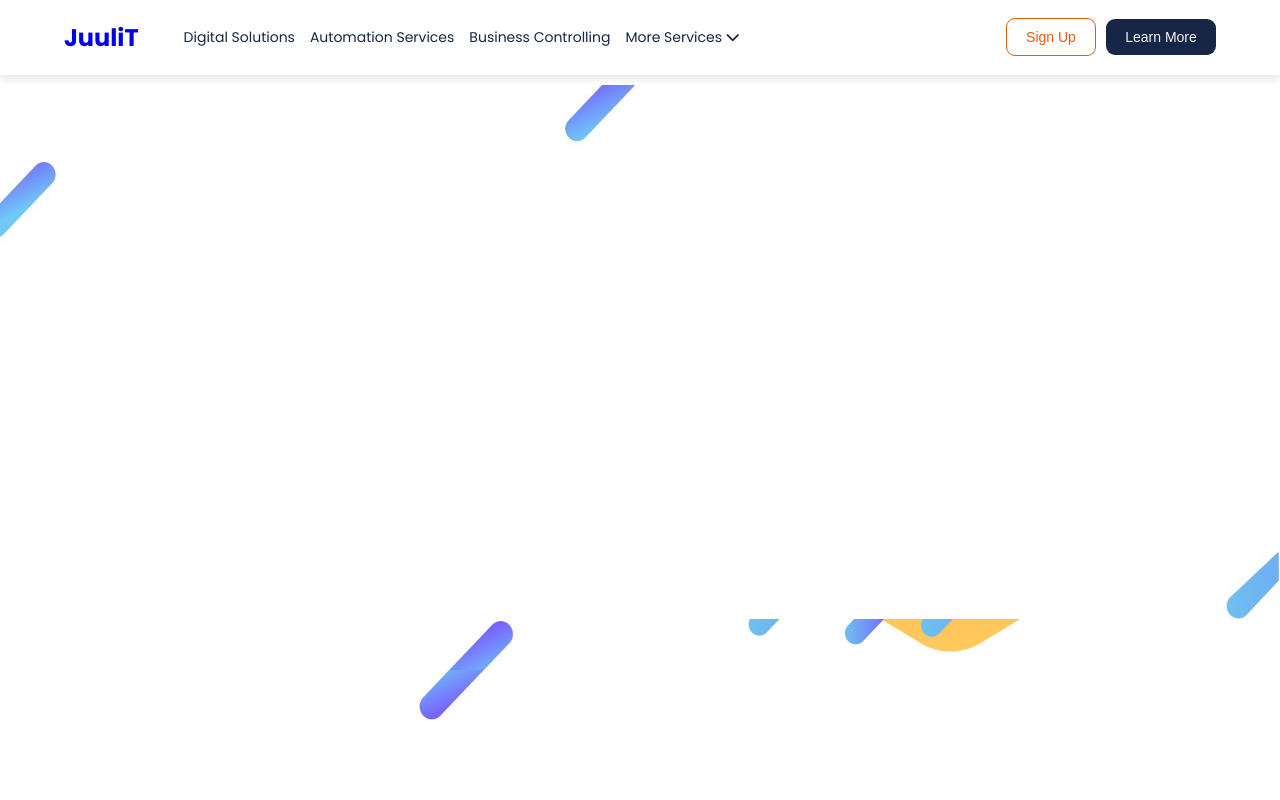
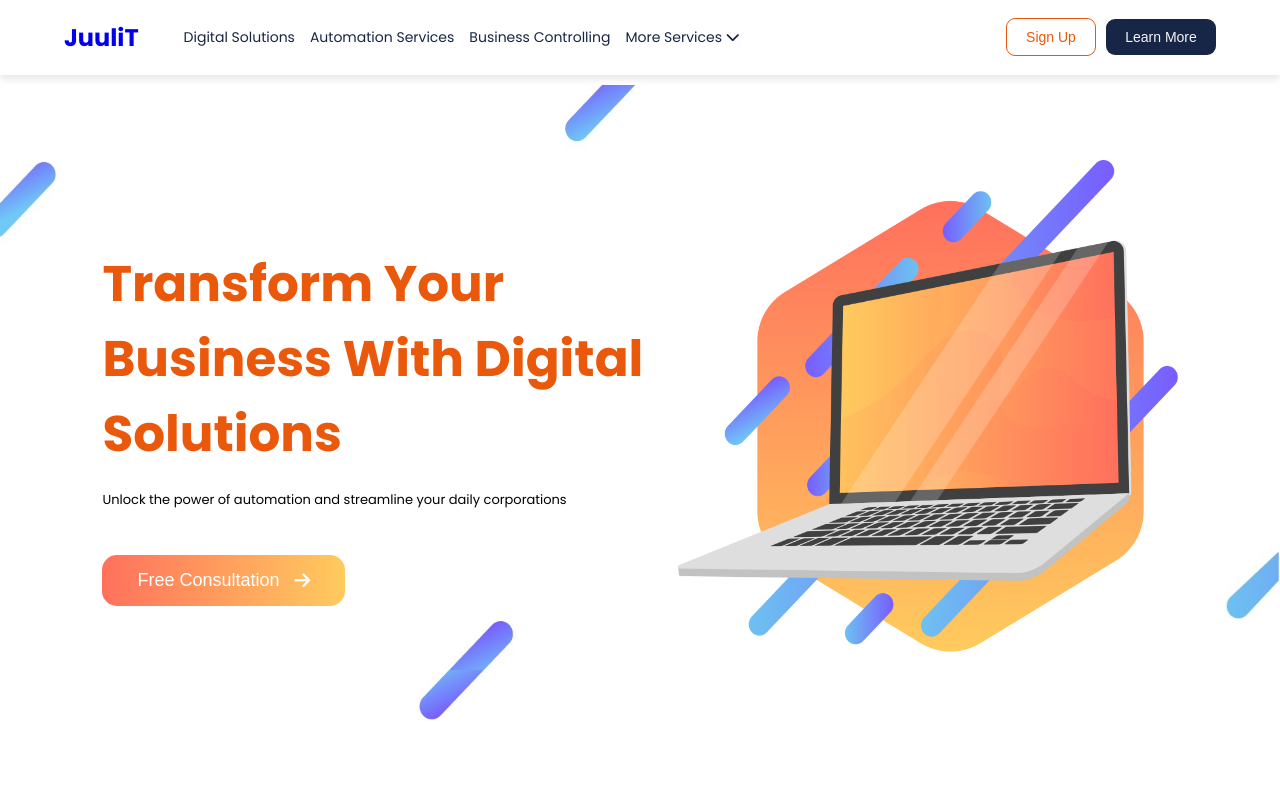
Before and after one commit to SeifEldin15/JuuliT, a React (Create React App) app: page / in a window 1280 px wide. Shown: the top 800 px of the page. Built offline with nearby package versions, Linux system fonts and the light colour scheme.

Commit message:
Update HeroSection.css

```diff
--- a/src/components/HeroSection/HeroSection.css
+++ b/src/components/HeroSection/HeroSection.css
@@ -5,7 +5,6 @@
     display: flex;
     align-items: center;
     justify-content: space-between;
-         z-index: -1;
 
  }
 
```
